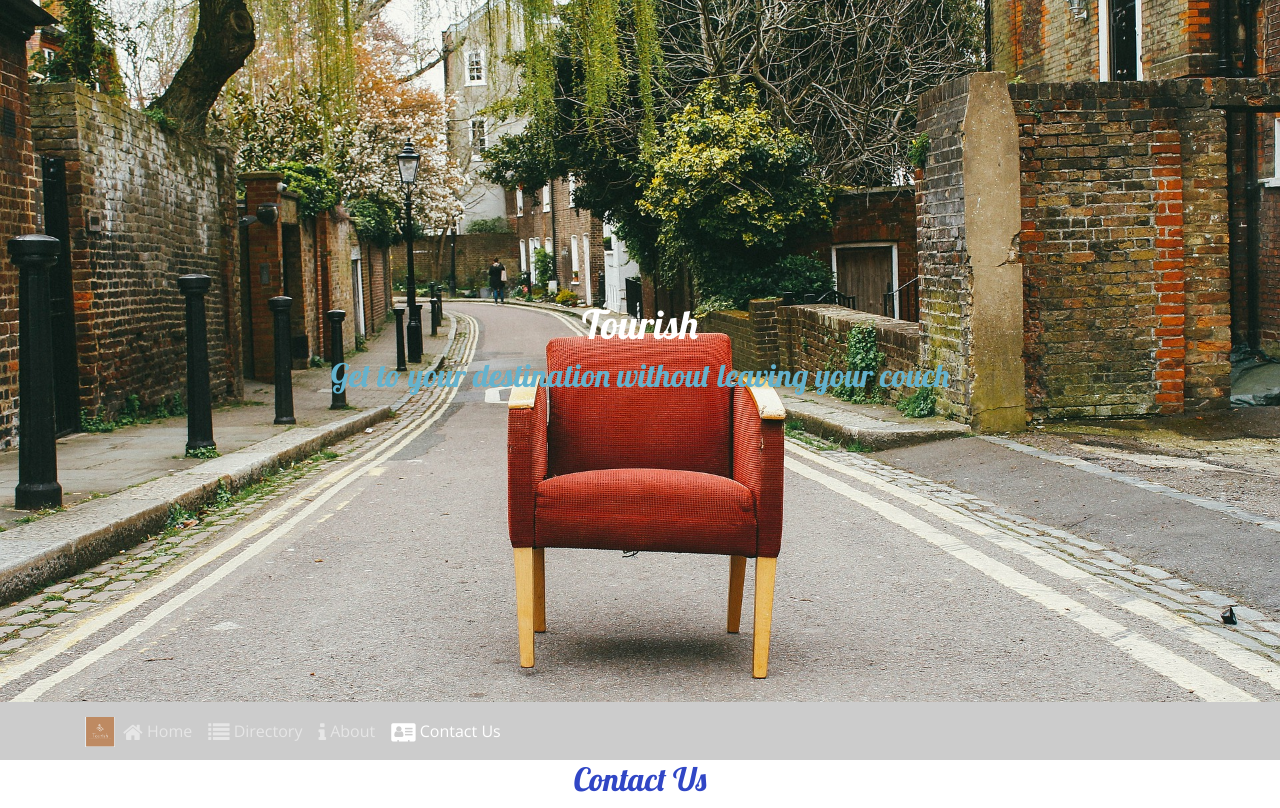
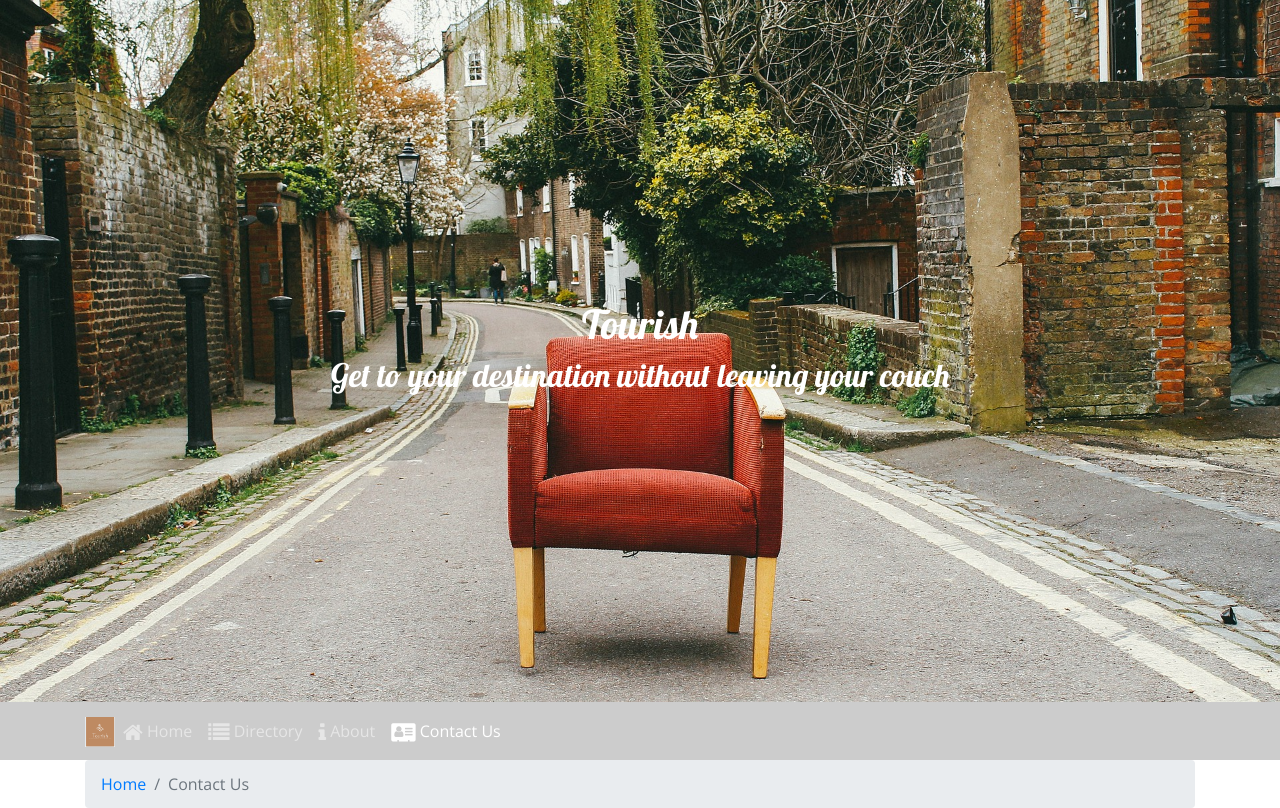
Before and after one commit to ydavidson2021/tourish, a React (Create React App) app: page /contactus in a window 1280 px wide. Shown: the top 808 px of the page. Built offline with nearby package versions, Linux system fonts and the light colour scheme.

Commit message:
Breadcrumbs

```diff
--- a/src/App.css
+++ b/src/App.css
@@ -41,7 +41,7 @@
 }
 
 .jumbotron h2 {
-  color: #64b2cd;
+  color: white;
 }
 
 .navbar-dark {
--- a/src/components/ContactComponent.js
+++ b/src/components/ContactComponent.js
@@ -1,10 +1,16 @@
 import React from 'react';
+import { Breadcrumb, BreadcrumbItem } from 'reactstrap';
+import { Link } from 'react-router-dom';
 
 function Contact(props) {
     return (
         <div className="container">
             <div className="row">
                 <div className="col">
+                    <Breadcrumb>
+                        <BreadcrumbItem><Link to="/home">Home</Link></BreadcrumbItem>
+                        <BreadcrumbItem active>Contact Us</BreadcrumbItem>
+                    </Breadcrumb>
                     <h2>Contact Us</h2>
                     <hr />
                 </div>
--- a/src/components/DirectoryComponent.js
+++ b/src/components/DirectoryComponent.js
@@ -1,5 +1,5 @@
 import React from 'react';
-import { Card, CardImg, CardImgOverlay, CardTitle } from 'reactstrap';
+import { Card, CardImg, CardImgOverlay, CardTitle, Breadcrumb, BreadcrumbItem } from 'reactstrap';
 import { Link } from 'react-router-dom';
 
 function RenderDirectoryItem({site}) {
@@ -28,6 +28,16 @@
     return (
         <div className="container">
             <div className="row">
+                <div className="col">
+                    <Breadcrumb>
+                        <BreadcrumbItem><Link to="/home">Home</Link></BreadcrumbItem>
+                        <BreadcrumbItem active>Directory</BreadcrumbItem>
+                    </Breadcrumb>
+                    <h2>Directory</h2>
+                    <hr />
+                </div>
+            </div>
+            <div className="row">
                 {directory}
             </div>
         </div>
--- a/src/components/SiteInfoComponent.js
+++ b/src/components/SiteInfoComponent.js
@@ -1,5 +1,6 @@
 import React from 'react';
-import { Card, CardImg, CardText, CardBody, CardTitle } from 'reactstrap';
+import { Card, CardImg, CardText, CardBody, Breadcrumb, BreadcrumbItem } from 'reactstrap';
+import { Link } from 'react-router-dom';
 
 
 function RenderSite({site}){
@@ -8,7 +9,6 @@
             <Card>
                 <CardImg top width="400" height="200" top src={site.image} alt={site.name} />
                 <CardBody>
-                    <CardTitle>{site.name}</CardTitle>
                     <CardText>{site.description}</CardText>
                 </CardBody>
             </Card>
@@ -38,7 +38,17 @@
         return (
             <div className="container">
                 <div className="row">
-                    <RenderSite campsite={props.site} />
+                    <div className="col">
+                        <Breadcrumb>
+                            <BreadcrumbItem><Link to="/directory">Directory</Link></BreadcrumbItem>
+                            <BreadcrumbItem active>{props.site.name}</BreadcrumbItem>
+                        </Breadcrumb>
+                        <h2>{props.site.name}</h2>
+                        <hr />
+                    </div>
+                </div>
+                <div className="row">
+                    <RenderSite site={props.site} />
                     <RenderComments comments={props.comments} />
                 </div>
             </div>
```
